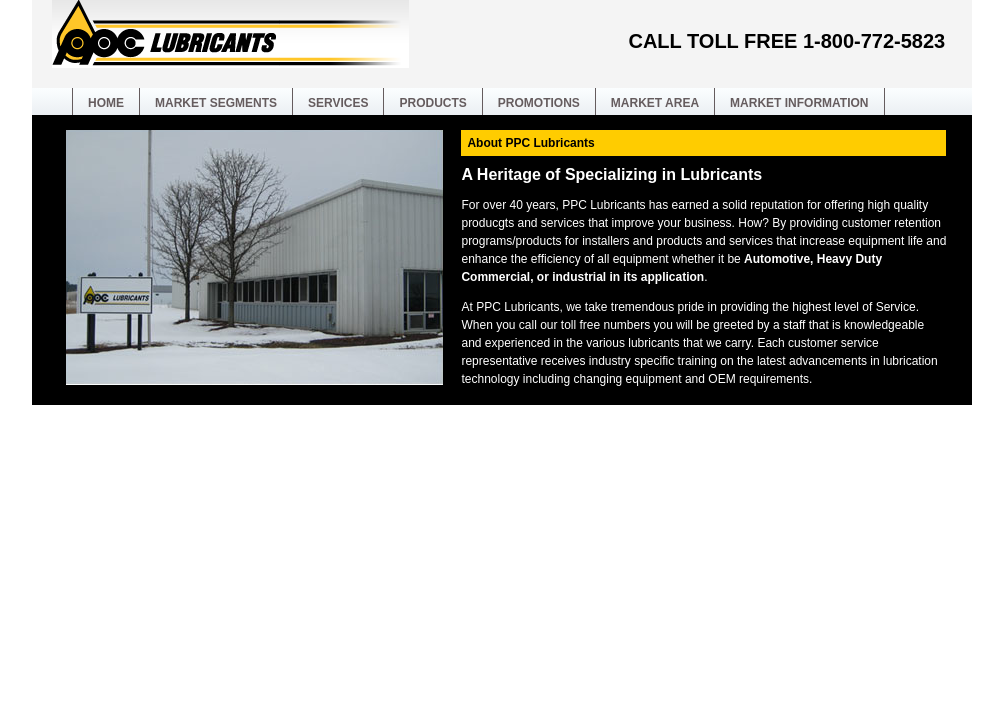
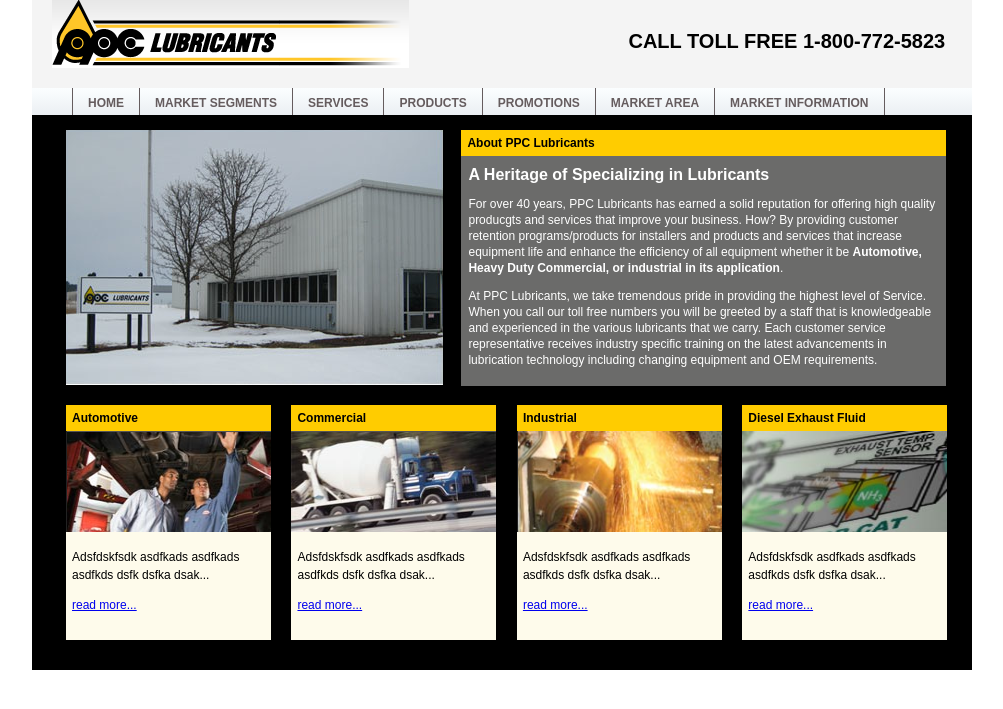
Before and after one commit to Hollyw00d/codingDojoSmallProjects, a PHP site: page / in a window 1280 px wide. Shown: the top 709 px of the page, without its empty margins (138-1141 px from the left). Run offline with PHP 8.4, Linux system fonts and the light colour scheme.

Commit message:
everything done except for catergories text and read more links at the button of the page

```diff
--- a/cs10_css-and-css3/assignment_pcc-lubricants/css/styles.css
+++ b/cs10_css-and-css3/assignment_pcc-lubricants/css/styles.css
@@ -527,7 +527,35 @@ p {
 #featured-text {
     display: inline-block;
     width: 485px;
-    height: 240px;
+    height: 256px;
     vertical-align: top;
     color: #fff;
+    background: #6b6b6a;
 }
+
+#featured-text h3 {
+    padding: 0 7px;
+}
+
+#featured-text p {
+    padding: 0 7px;
+    line-height: 16px;
+}
+
+#categories-container {
+    width: auto;
+    height: 245px;
+    padding: 0 0 20px 34px;
+}
+
+.category {
+    width: 205px;
+    height: 235px;
+    display: inline-block;
+    background: #fefbeb;
+    margin: 0 16px 0 0;
+}
+
+.category p {
+    padding: 0 0 0 6px;
+}
--- a/cs10_css-and-css3/assignment_pcc-lubricants/index.html
+++ b/cs10_css-and-css3/assignment_pcc-lubricants/index.html
@@ -34,14 +34,54 @@
                 <p>For over 40 years, PPC Lubricants has earned a solid reputation for offering high quality producgts and services that improve your business. How? By providing customer retention programs/products for installers and products and services that increase equipment life and enhance the efficiency of all equipment whether it be <strong>Automotive, Heavy Duty Commercial, or industrial in its application</strong>.</p>
 
                 <p>At PPC Lubricants, we take tremendous pride in providing the highest level of Service. When you call our toll free numbers you will be greeted by a staff that is knowledgeable and experienced in the various lubricants that we carry. Each customer service representative receives industry specific training on the latest advancements in lubrication technology including changing equipment and OEM requirements.</p>
+            </div>
 
+        </div>
+
+        <div id="categories-container">
+
+            <div class="category">
+                <h2>Automotive</h2>
+                <img src="images/automotive.png" width="205" height="101" />
+
+                <p>Adsfdskfsdk asdfkads asdfkads asdfkds dsfk dsfka dsak...</p>
+
+                <p><a href="#">read more...</a></p>
+            </div>
+
+            <div class="category">
+                <h2>Commercial</h2>
+                <img src="images/commercial.png" width="205" height="101" />
+
+                <p>Adsfdskfsdk asdfkads asdfkads asdfkds dsfk dsfka dsak...</p>
+
+                <p><a href="#">read more...</a></p>
+            </div>
+
+            <div class="category">
+                <h2>Industrial</h2>
+                <img src="images/industrial.png" width="205" height="101" />
+
+                <p>Adsfdskfsdk asdfkads asdfkads asdfkds dsfk dsfka dsak...</p>
+
+                <p><a href="#">read more...</a></p>
+            </div>
+
+            <div class="category">
+                <h2>Diesel Exhaust Fluid</h2>
+                <img src="images/diesel.png" width="205" height="101" />
+
+                <p>Adsfdskfsdk asdfkads asdfkads asdfkds dsfk dsfka dsak...</p>
+
+                <p><a href="#">read more...</a></p>
             </div>
 
 
-        </div>
 
 
 
+
+        </div>
 
     </div>
 
```
